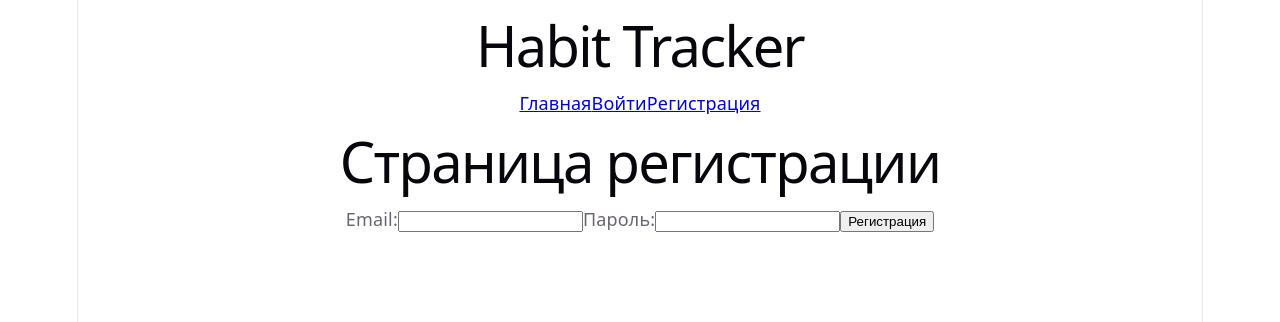
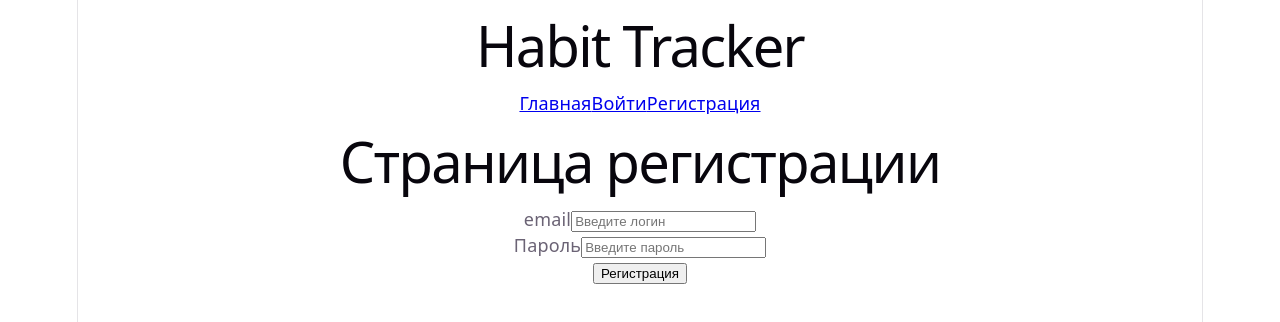
Before and after one commit to Alex01rtyrey/habit-tracker-diploma, a React (Vite) app in the folder client/: page /register in a window 1280 px wide. Shown: the top 322 px of the page. Built offline with nearby package versions, Linux system fonts and the light colour scheme.

Commit message:
Создал переиспользуемые UI компоненты Input и Button

```diff
--- a/client/src/components/Button.jsx
+++ b/client/src/components/Button.jsx
@@ -1,6 +1,11 @@
-function Button (props) {
+function Button ({type, text, onClick}) {
     return(
-        <button onClick={props.onClick}>{props.text}</button>
+        <button
+            type={type}
+            onClick={onClick}
+        >
+            {text}
+        </button>
     )
 }
 
--- /dev/null
+++ b/client/src/components/Input.jsx
@@ -0,0 +1,17 @@
+
+
+function Input ({label, type, value, onChange, placeholder}) {
+    return(
+        <div>
+        <label>{label}</label>
+        <input
+            type={type}
+            value={value}
+            placeholder={placeholder}
+            onChange={onChange}
+        />
+        </div>
+    )
+}
+
+export default Input;
--- a/client/src/pages/LoginPage.jsx
+++ b/client/src/pages/LoginPage.jsx
@@ -1,12 +1,23 @@
 import { useState } from "react";
+import Input from "../components/Input";
+import Button from "../components/Button";
 
 
 function LoginPage () {
     const [email, setEmail] = useState("");
     const [password, setPassword] = useState("");
+    const [error, setError] = useState("");
 
     function handleSubmit(event) {
         event.preventDefault();
+
+        if(!email || !password) {
+            setError("Заполните все поля!");
+            return;
+        }
+
+        setError("");
+
         console.log(email);
         console.log(password);
     }
@@ -15,23 +26,28 @@ function LoginPage () {
         <form onSubmit={handleSubmit}>
             <h1>Страница входа</h1>
 
-            <label>Email:</label>
-            <input
+            <Input
+                label="Email"
                 type="email"
                 value={email}
+                placeholder="Введите email"
                 onChange={(event) => setEmail(event.target.value)}
             />
 
-            <label>Пароль:</label>
-            <input
+            <Input
+                label="Пароль"
                 type="password"
                 value={password}
+                placeholder="Введите пароль"
                 onChange={(event) => setPassword(event.target.value)}
             />
 
-            <button type="submit">
-                Войти
-            </button>
+            {error && <p>{error}</p>}
+
+            <Button
+                text="Войти"
+                type="submit"
+            />
         </form>
     )
 }
--- a/client/src/pages/RegisterPage.jsx
+++ b/client/src/pages/RegisterPage.jsx
@@ -1,11 +1,21 @@
 import { useState } from "react";
+import Input from "../components/Input";
+import Button from "../components/Button";
 
 function RegisterPage () {
     const [email, setEmail] = useState("");
     const [password, setPassword] = useState("");
+    const [error, setError] = useState("");
 
     function handleSubmit(event) {
         event.preventDefault();
+
+        if(!email || !password) {
+            setError("Заполните все поля!");
+            return;
+        }
+
+       setError("");
 
         console.log(email);
         console.log(password);
@@ -15,22 +25,28 @@ function RegisterPage () {
         <form onSubmit={handleSubmit}>
             <h1>Страница регистрации</h1>
 
-            <label>Email:</label>
-            <input
+            <Input
+                label="email"
                 type="email"
                 value={email}
+                placeholder="Введите логин"
                 onChange={(event) => setEmail(event.target.value)}
             />
 
-            <label>Пароль:</label>
-            <input
+            <Input
+                label="Пароль"
                 type="password"
                 value={password}
+                placeholder="Введите пароль"
                 onChange={(event) => setPassword(event.target.value)}
             />
-            <button type="submit">
-                Регистрация
-            </button>
+
+            {error && <p>{error}</p>}
+
+            <Button
+                text="Регистрация"
+                type="submit"
+            />
         </form>
     )
 }
```
